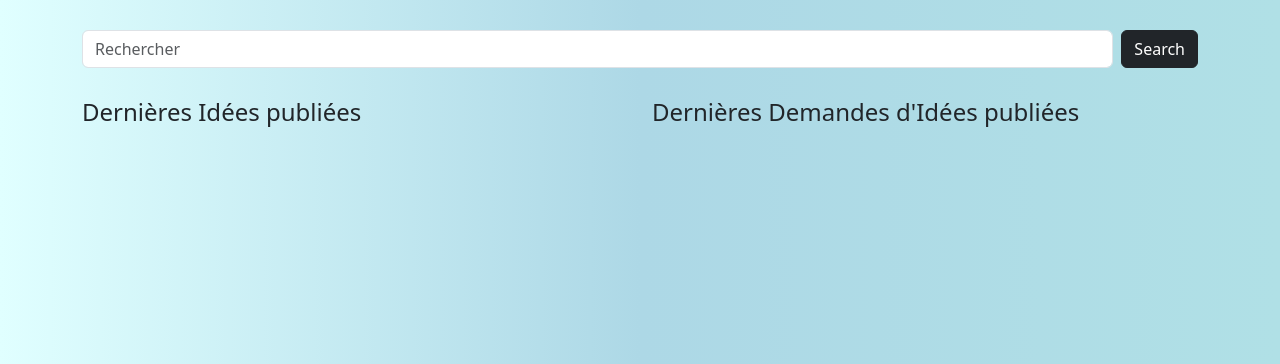
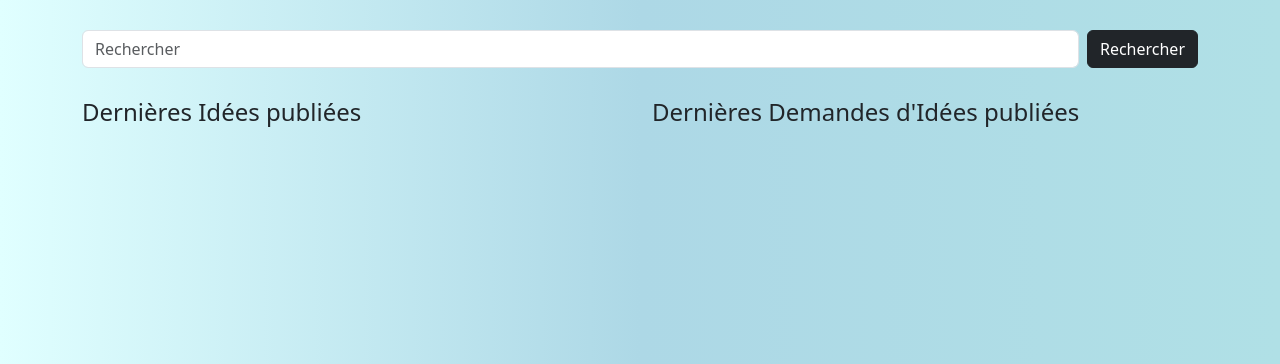
Before and after one commit to gabigab117/remy, a Django app: page /ideas/all/ in a window 1280 px wide. Shown: the part 56-420 px from the top of the page. Run offline with Django 4.2, Linux system fonts and the light colour scheme; data that the repository does not hold is empty.

Commit message:
search to rechercher

```diff
--- a/src/ideas/templates/ideas/all.html
+++ b/src/ideas/templates/ideas/all.html
@@ -10,7 +10,7 @@
 <div class="container">
 	<form class="d-flex" role="search">
 		<input class="form-control me-2" type="search" placeholder="Rechercher" aria-label="Search" name="search">
-		<button class="btn btn-dark" type="submit">Search</button>
+		<button class="btn btn-dark" type="submit">Rechercher</button>
 	</form>
 </div>
 <div class="container" style="margin-bottom: 15px;">
```
